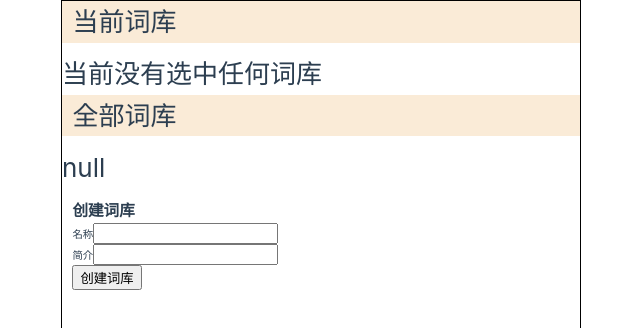
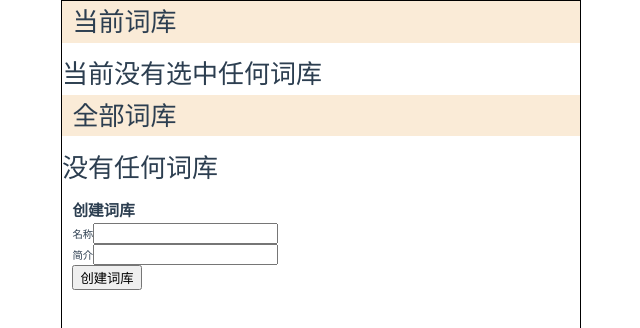
Before and after one commit to jianjianai/write-all-life, a Vue app: page /#/library in a window 1280 px wide. Shown: the top 328 px of the page, without its empty margins (319-959 px from the left). Built offline with nearby package versions, Linux system fonts and the light colour scheme.

Commit message:
小修改和测试

```diff
--- a/src/App.vue
+++ b/src/App.vue
@@ -2,12 +2,13 @@
 import { RouterLink, RouterView } from 'vue-router'
 import {DB} from './db/dexie';
 import { onBeforeMount, onBeforeUnmount, onMounted, reactive, watch, watchEffect } from 'vue';
-import { LibraryManager } from './db';
+import { LibraryManager, StudyManager } from './db';
 let html = document.querySelector("html");
 let body = document.querySelector("body");
 onMounted(() => {
   window.DB = DB;
   window.LibraryManager = LibraryManager;
+  window.StudyManager = StudyManager;
 });
 let appsize = reactive({
   width: 0,
--- a/src/views/LibrarysView.vue
+++ b/src/views/LibrarysView.vue
@@ -77,7 +77,7 @@ const createClick = async () => {
             </template>
             <template v-else-if="libraryArray.length <= 0">
                 <div>
-                    null
+                    没有任何词库
                 </div>
             </template>
             <template v-else>
```
